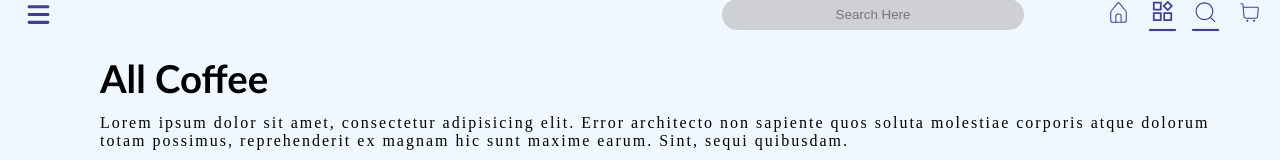
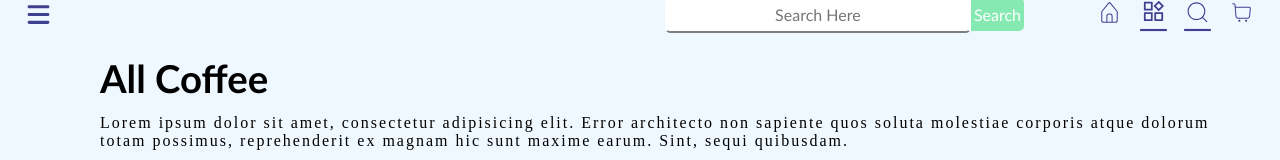
Before and after one commit to Rigan567/Cozy-Cup, a React (Create React App) app: page /products in a window 1280 px wide. Both pictures are taken after a click on the button 1205 px from the left and 14 px from the top of the page. Shown: the top 160 px of the page. Built offline with nearby package versions, Linux system fonts and the light colour scheme; no server answers.

Commit message:
Search Product Functionality Added

```diff
--- a/package.json
+++ b/package.json
@@ -1,9 +1,5 @@
 {
-<<<<<<< HEAD
   "homepage": "./",
-=======
-  "homepage":"./",
->>>>>>> 5c155054dd13cbe24081927daec2a9a75a46d0f6
   "name": "coffee_shop",
   "version": "0.1.0",
   "private": true,
--- a/src/App.js
+++ b/src/App.js
@@ -5,12 +5,14 @@ import Home from "./components/Home";
 import Cart from "./components/Cart";
 import Products from "./components/Products";
 import ProductDetails from "./components/ProductDetails";
+import HeaderPhone from "./components/HeaderPhone";
 
 function App() {
   return (
     <div className="App">
       <Router>
         <Header />
+        {/* <HeaderPhone /> */}
         <Routes>
           <Route path="/" element={<Home />} />
           <Route path="/cart" element={<Cart />} />
--- a/src/Styles/app.scss
+++ b/src/Styles/app.scss
@@ -5,6 +5,7 @@
 @import "productdetails";
 @import "animation";
 @import "cart";
+@import "headerPhone";
 
 * {
   margin: 0%;
--- a/src/Styles/header.scss
+++ b/src/Styles/header.scss
@@ -1,4 +1,6 @@
+@import "colors";
 nav {
+  // border: 2px solid black;
   position: sticky;
   padding: 2px 0;
   // top: 10px;
@@ -10,6 +12,7 @@ nav {
   z-index: 1;
 
   .navBtn {
+    // display: none;
     background: transparent;
     border: none;
     position: relative;
@@ -28,10 +31,13 @@ nav {
   }
 
   > .nav_others {
-    width: 15vmax;
+    width: 100%;
+    margin-right: 2vmax;
+    gap: 1.5vmax;
     display: flex;
-    justify-content: space-evenly;
+    justify-content: flex-end;
     align-items: center;
+    z-index: 1;
 
     .search_btn {
       background: transparent;
@@ -50,21 +56,45 @@ nav {
         }
       }
     }
-    .search_Box {
+    .searchGroup {
       display: none;
-      width: 300px;
-      background-color: rgba(160, 153, 153, 0.425);
-      text-align: center;
-      outline: none;
-      border: none;
-      padding: 8px 1px;
-      border-radius: 20px;
+      justify-content: center;
+      // border: 2px solid red;
+      max-width: fit-content;
       position: absolute;
       right: 20%;
-      transition: all 0.3s ease-in;
       &.searchOpen {
         display: block;
         animation: rightToLeft 0.6s linear alternate;
+      }
+
+      > input {
+        width: 300px;
+        height: 20px;
+        // background-color: rgba(87, 73, 73, 0.562);
+        border: 2px solid rgba(0, 0, 0, 0);
+        border-bottom: 2px solid rgba(0, 0, 0, 0.507);
+        text-align: center;
+        outline: none;
+        // border: none;
+        padding: 6px 1px;
+        border-radius: 5px;
+        color: black;
+        font: 500 1rem $text1;
+        transition: all 0.3s ease-in;
+      }
+      > button {
+        border: none;
+        padding: 6px 3px;
+        border-radius: 0 5px 5px 0;
+        height: 33px;
+        background-color: rgba(63, 224, 125, 0.6);
+        color: white;
+        font: 500 1rem $text1;
+        cursor: pointer;
+        &:hover {
+          background-color: rgba(42, 184, 96, 0.6);
+        }
       }
     }
     .nav-link {
--- /dev/null
+++ b/src/Styles/headerPhone.scss
@@ -0,0 +1,15 @@
+.navPhone {
+  border: 1px solid red;
+  height: fit-content;
+  position: relative;
+  top: 0%;
+  width: 40%;
+  > #nav_others {
+    position: absolute;
+    background-color: white;
+    display: flex;
+    flex-direction: column;
+    border: 2px solid blue;
+    height: 500px;
+  }
+}
--- a/src/Styles/home.scss
+++ b/src/Styles/home.scss
@@ -15,8 +15,11 @@
       justify-content: center;
       align-items: center;
 
-      .carousel .slide {
-        background: none;
+      .carousel {
+        .slide {
+          background: none;
+          // width: 80%;
+        }
       }
 
       .carousel_img {
--- a/src/components/Header.jsx
+++ b/src/components/Header.jsx
@@ -1,30 +1,61 @@
 import React, { useState } from "react";
 import { CiSearch, CiShoppingCart, CiHome } from "react-icons/ci";
 import { FaBars } from "react-icons/fa6";
-import { Link, useLocation } from "react-router-dom";
+import { Link, useLocation, useNavigate } from "react-router-dom";
 import { AiOutlineProduct } from "react-icons/ai";
 
 const Header = () => {
   const location = useLocation();
   const [searchOn, setSearchOn] = useState(false);
+  const [searchQuery, setSearchQuery] = useState("");
+  const navigate = useNavigate();
+
+  const handleSearch = () => {
+    if (searchQuery.trim()) {
+      navigate(`/products?search=${searchQuery}`);
+    }
+    setSearchQuery("");
+  };
 
   return (
     <nav>
       <button className="navBtn">
         <FaBars />
       </button>
+      <NavigationBar
+        location={location}
+        searchOn={searchOn}
+        setSearchOn={setSearchOn}
+        searchQuery={searchQuery}
+        setSearchQuery={setSearchQuery}
+        handleSearch={handleSearch}
+      />
+    </nav>
+  );
+};
 
-      <div className="nav_others">
+export const NavigationBar = ({
+  location,
+  searchOn,
+  setSearchOn,
+  searchQuery,
+  setSearchQuery,
+  handleSearch,
+}) => {
+  return (
+    <div className="nav_others" id="nav_others">
+      <div className={`searchGroup ${searchOn ? "searchOpen" : ""}`}>
         <input
           type="text"
           placeholder="Search Here"
-          className={`search_Box ${searchOn ? "searchOpen" : ""}`}
+          value={searchQuery}
+          onChange={(e) => setSearchQuery(e.target.value)}
         />
-        <NavLink
-          to={"/"}
-          icon={<CiHome />}
-          active={location.pathname === "/"}
-        />
+        <button type="submit" onClick={handleSearch}>
+          Search
+        </button>
+      </div>
+      <NavLink to={"/"} icon={<CiHome />} active={location.pathname === "/"} />
 
       <NavLink
         to={"/products"}
@@ -33,7 +64,9 @@ const Header = () => {
       />
       <button
         className={`search_btn ${searchOn ? "active" : ""}`}
-          onClick={() => setSearchOn(!searchOn)}
+        onClick={() => {
+          setSearchOn(!searchOn);
+        }}
       >
         <CiSearch />
       </button>
@@ -43,13 +76,12 @@ const Header = () => {
         active={location.pathname === "/cart"}
       />
     </div>
-    </nav>
   );
 };
 
 export const NavLink = ({ to, icon, active }) => {
   return (
-    <Link to={to} className={`nav-link ${active ? `active` : ""}`}>
+    <Link to={to} className={`nav-link ${active ? "active" : ""}`}>
       {icon}
     </Link>
   );
--- /dev/null
+++ b/src/components/HeaderPhone.jsx
@@ -0,0 +1,14 @@
+import React from "react";
+import { NavigationBar } from "./Header";
+import { useLocation } from "react-router-dom";
+
+const HeaderPhone = () => {
+  const location = useLocation();
+  return (
+    <nav className="navPhone">
+      <NavigationBar location={location} />
+    </nav>
+  );
+};
+
+export default HeaderPhone;
--- a/src/components/Products.jsx
+++ b/src/components/Products.jsx
@@ -68,6 +68,33 @@ const Products = () => {
       const filtered = coffee.filter((cof) => cof.region === region);
       setFilteredCoffee(filtered);
     }
+  };
+
+  useEffect(() => {
+    const searchParams = new URLSearchParams(location.search);
+    const searchQuery = searchParams.get("search");
+    if (searchQuery) {
+      if (!isNaN(searchQuery)) {
+        filterCoffeeByPrice(searchQuery);
+        setCurrentPage(1);
+      } else {
+        filterCoffeeByName(searchQuery);
+        setCurrentPage(1);
+      }
+    } else {
+      filterCoffee(region);
+    }
+  }, [location.search, region, coffee]);
+
+  const filterCoffeeByName = (query) => {
+    const filtered = coffee.filter((cof) =>
+      cof.name.toLowerCase().includes(query.toLowerCase())
+    );
+    setFilteredCoffee(filtered);
+  };
+  const filterCoffeeByPrice = (query) => {
+    const filtered = coffee.filter((cof) => cof.price <= query);
+    setFilteredCoffee(filtered);
   };
 
   // Get current items for the current page
```
Lines whose indentation alone changed are shown as unchanged.
